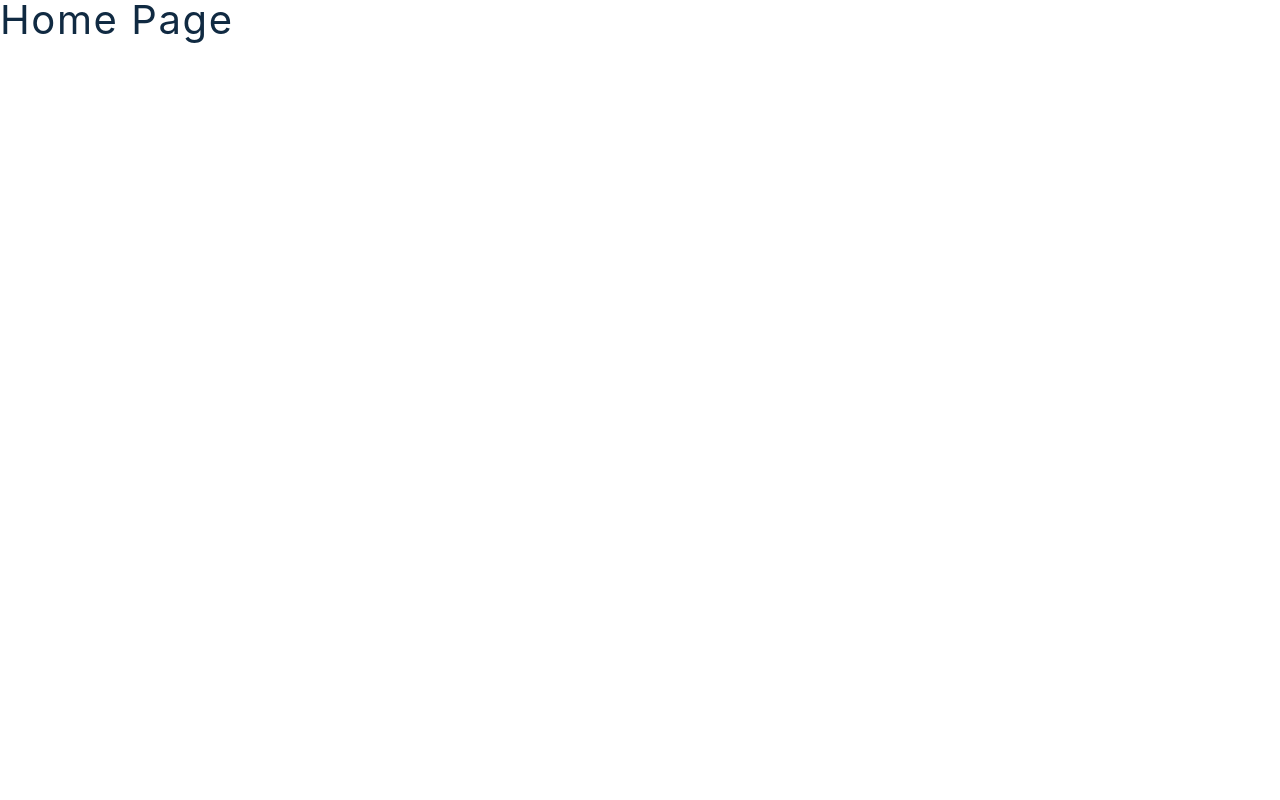
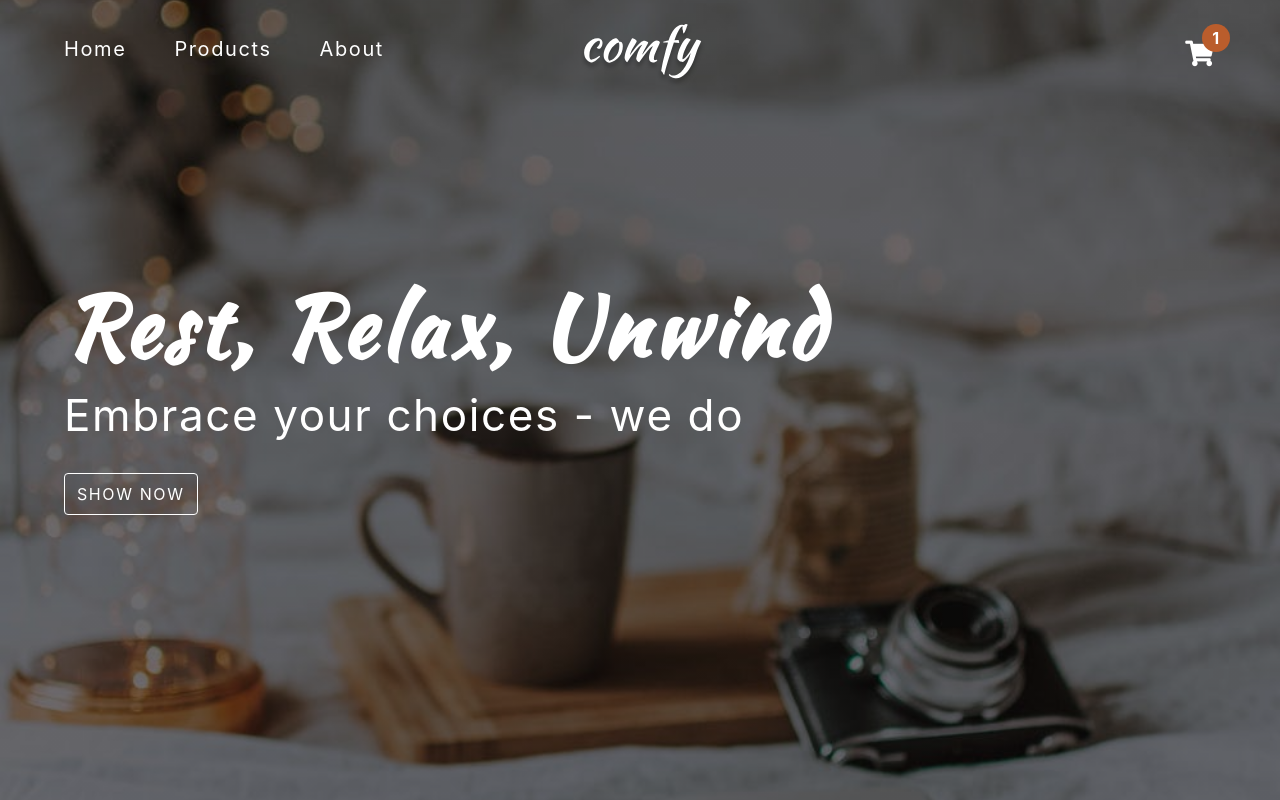
Before and after one commit to IlyaMur/furniture_store, a plain HTML site: page index.html in a window 1280 px wide. Drawn offline with Linux system fonts and the light colour scheme.

Commit message:
add html structure for nav&&section

```diff
--- a/index.html
+++ b/index.html
@@ -1,20 +1,74 @@
 <!DOCTYPE html>
 <html lang="en">
+
 <head>
   <meta charset="UTF-8" />
   <meta name="viewport" content="width=device-width, initial-scale=1.0" />
   <!-- font-awesome -->
-    <link
-      rel="stylesheet"
-      href="https://cdnjs.cloudflare.com/ajax/libs/font-awesome/5.14.0/css/all.min.css"
-    />
+  <link rel="stylesheet" href="https://cdnjs.cloudflare.com/ajax/libs/font-awesome/5.14.0/css/all.min.css" />
 
   <!-- styles css -->
   <link rel="stylesheet" href="styles.css" />
   <title>Home | Comfy</title>
 </head>
+
 <body>
-    <h2>home page</h2>
+  <!-- navbar -->
+  <nav class="navbar">
+    <div class="nav-center">
+      <!-- links -->
+      <div>
+        <button class="toggle-nav">
+          <i class="fas fa-bars"></i>
+        </button>
+        <ul class="nav-links">
+          <li>
+            <a href="index.html" class="nav-link">
+              home
+            </a>
+          </li>
+          <li>
+            <a href="products.html" class="nav-link">
+              products
+            </a>
+          </li>
+          <li>
+            <a href="about.html" class="nav-link">
+              about
+            </a>
+          </li>
+        </ul>
+
+      </div>
+      <!-- logo -->
+      <img src="./images/logo-white.svg" class="nav-logo" alt="logo">
+      <!-- cart icons -->
+      <div class="toggle-container">
+        <button class="toggle-cart">
+          <i class="fas fa-shopping-cart">
+
+          </i>
+        </button>
+        <span class="cart-item-count">1</span>
+      </div>
+    </div>
+  </nav>
+  <!-- hero -->
+
+  <section class="hero">
+    <div class="hero-container">
+      <h1 class="text-slanted">
+        rest, relax, unwind
+      </h1>
+      <h3>
+        Embrace your choices - we do
+      </h3>
+      <a href="products.html" class="hero-btn">
+        Show now
+      </a>
+    </div>
+  </section>
   <script type="module" src="index.js"></script>
 </body>
+
 </html>
```
Lines whose indentation alone changed are shown as unchanged.
